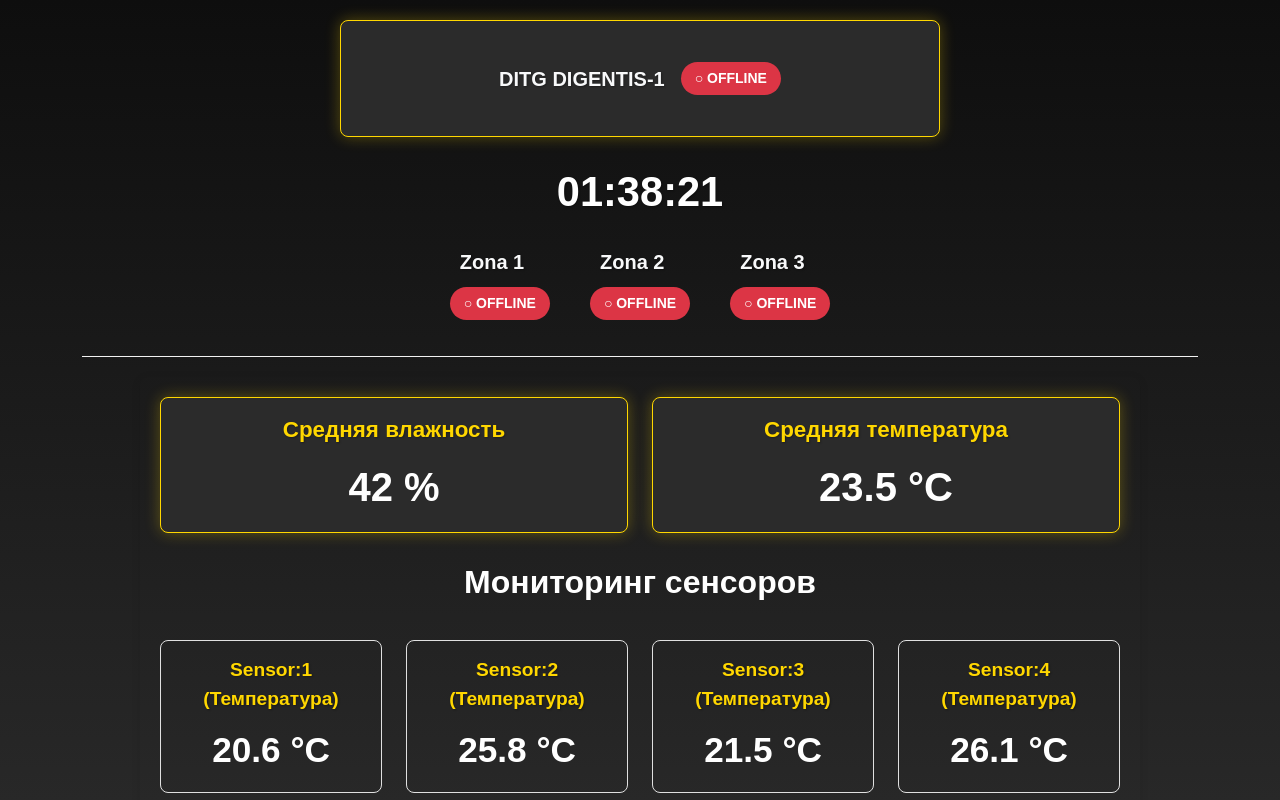
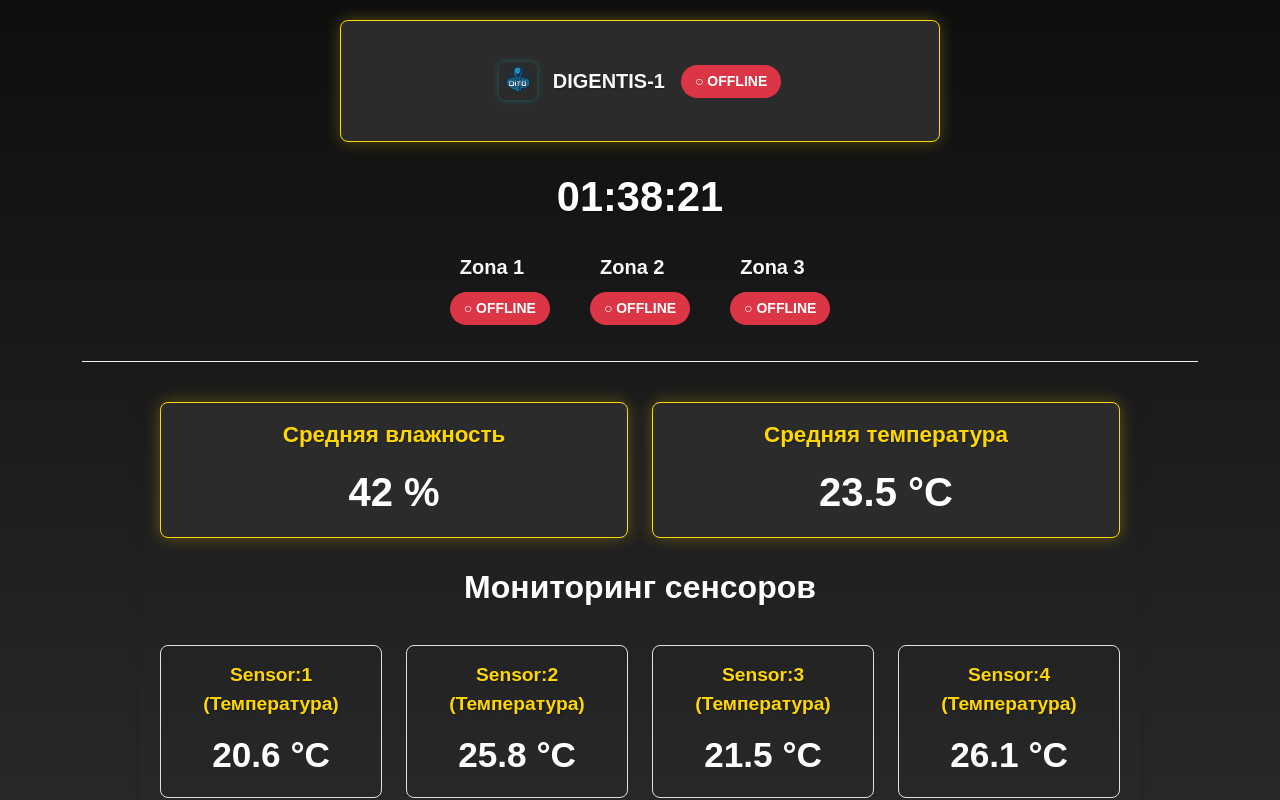
Before and after one commit to DITGDIGENTIS/ditgdigentis, a Next.js app: page / in a window 1280 px wide. Shown: the top 800 px of the page. Built offline with nearby package versions, Linux system fonts and the light colour scheme; no server answers.

Commit message:
status zona

```diff
--- a/src/app/page.tsx
+++ b/src/app/page.tsx
@@ -1,3 +1,4 @@
+/* eslint-disable @next/next/no-img-element */
 'use client';
 
 import { useEffect, useState } from "react";
@@ -92,7 +93,16 @@ export default function Home() {
     <main>
       <div className="status-container">
         <div className="indicator-wrapper d-flex align-items-center justify-content-center gap-3 my-3">
-          <span className="indicator-label fw-bold fs-5 text-light">DITG DIGENTIS-1</span>
+          <img
+            src="/DITG.PNG"
+            alt="DITG Logo"
+            width={38}
+            height={38}
+            className="ditg-logo"
+          />
+          <span className="indicator-label fw-bold fs-5 text-light">
+            DIGENTIS-1
+          </span>
           <span
             className={`status-indicator ${isOnline ? 'online' : 'offline'}`}
             title={isOnline ? 'Online' : 'Offline'}
@@ -120,6 +130,12 @@ export default function Home() {
       <SensorMonitor />
 
       <style jsx>{`
+        .ditg-logo {
+          border-radius: 6px;
+          object-fit: contain;
+          box-shadow: 0 0 6px rgba(0, 255, 255, 0.25);
+        }
+
         .status-indicator {
           padding: 6px 14px;
           border-radius: 20px;
```
Also changed, not shown: public/DITG.PNG (added).
